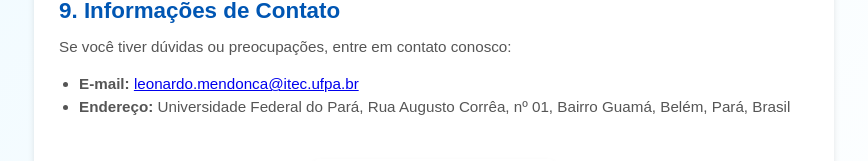
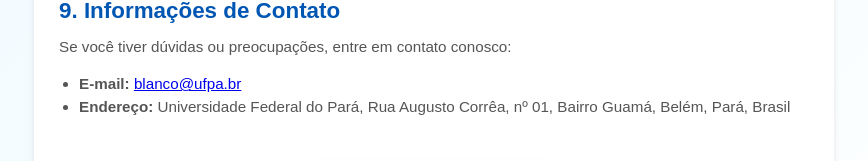
Before and after one commit to engleonardom/AlagaBelem, a plain HTML site: page index.html in a window 1280 px wide. Shown: the part 1168-1329 px from the top of the page, without its empty margins (206-1074 px from the left). Drawn offline with Linux system fonts and the light colour scheme.

Commit message:
Update index.html

```diff
--- a/index.html
+++ b/index.html
@@ -182,7 +182,7 @@
             <h2>9. Informações de Contato</h2>
             <p>Se você tiver dúvidas ou preocupações, entre em contato conosco:</p>
             <ul>
-                <li><strong>E-mail:</strong> <a href="mailto:leonardo.mendonca@itec.ufpa.br">leonardo.mendonca@itec.ufpa.br</a></li>
+                <li><strong>E-mail:</strong> <a href="mailto:blanco@ufpa.br">blanco@ufpa.br</a></li>
                 <li><strong>Endereço:</strong> Universidade Federal do Pará, Rua Augusto Corrêa, nº 01, Bairro Guamá, Belém, Pará, Brasil</li>
             </ul>
         </section>
```
